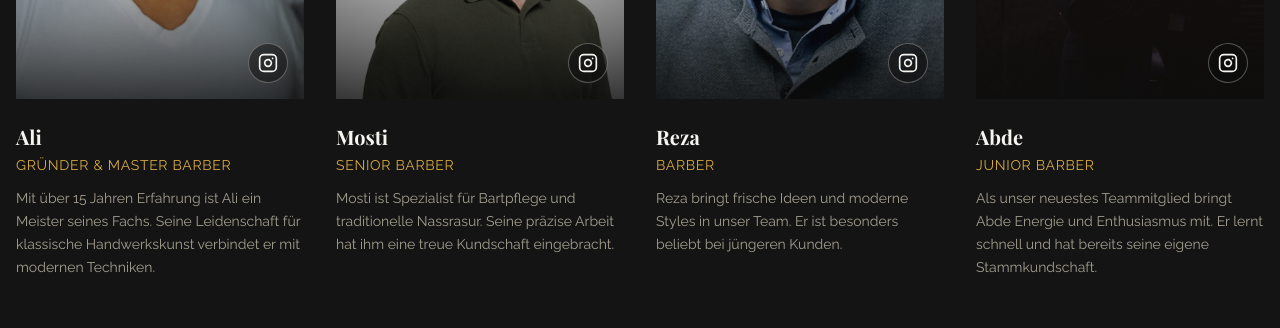
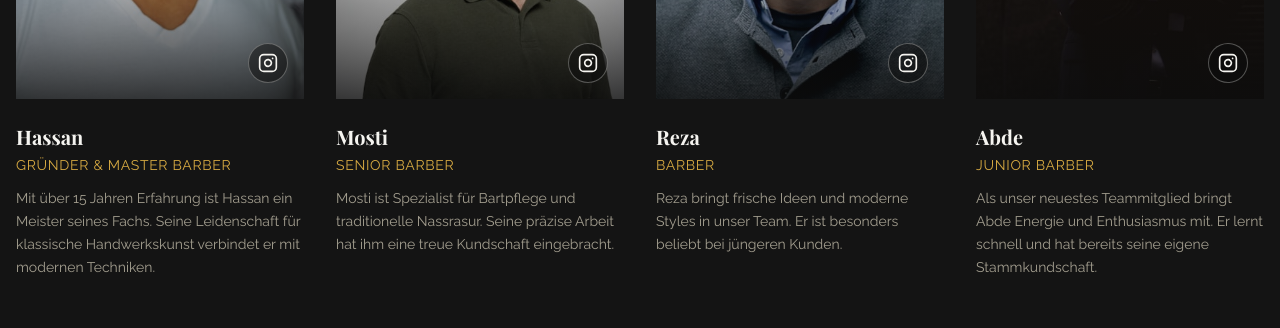
Before and after one commit to markkoehler-cyber/wazirbarbershop-demo, a React (Vite) app: page /team in a window 1280 px wide. Shown: the part 840-1168 px from the top of the page. Built offline with nearby package versions, Linux system fonts and the light colour scheme.

Commit message:
Update Team.tsx

```diff
--- a/src/pages/Team.tsx
+++ b/src/pages/Team.tsx
@@ -12,11 +12,11 @@ import teamThomas from '@/assets/images/team-thomas.jpg';
 
 const team = [
   {
-    name: 'Ali',
+    name: 'Hassan',
     role: 'Gründer & Master Barber',
     image: teamMarcus,
-    imageAlt: 'Portrait von Ali, Gründer und Master Barber mit über 15 Jahren Erfahrung',
-    bio: 'Mit über 15 Jahren Erfahrung ist Ali ein Meister seines Fachs. Seine Leidenschaft für klassische Handwerkskunst verbindet er mit modernen Techniken.',
+    imageAlt: 'Portrait von Hassan, Gründer und Master Barber mit über 15 Jahren Erfahrung',
+    bio: 'Mit über 15 Jahren Erfahrung ist Hassan ein Meister seines Fachs. Seine Leidenschaft für klassische Handwerkskunst verbindet er mit modernen Techniken.',
     instagram: '@marcus.thecut',
   },
   {
```
